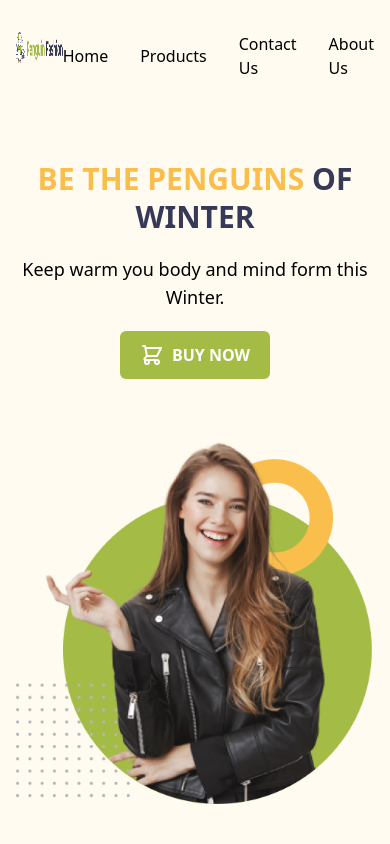
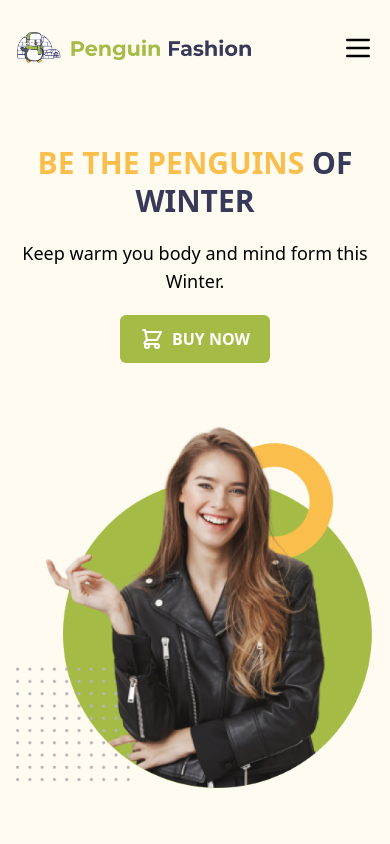
Before and after one commit to habiburrahman26/penguin-fasion-tailwind, a plain HTML site: page index.html in a window 390 px wide. Shown: the top 844 px of the page. Drawn offline with nearby package versions, Linux system fonts and the light colour scheme.

Commit message:
add navigation hide in small screen

```diff
--- a/index.html
+++ b/index.html
@@ -28,11 +28,18 @@
   <body>
     <header class="p-4 bg-headercolor lg:h-screen mb-16">
       <!-- navigation start -->
-      <nav class="container mx-auto flex justify-between mb-10 pt-4">
+      <nav class="container mx-auto flex justify-between items-center mb-10 pt-4">
         <div>
           <img src="images/logo.png" alt="penguin logo" class="h-8" />
         </div>
-        <ul class="flex items-center space-x-8">
+
+        <!-- menu icon -->
+        <svg xmlns="http://www.w3.org/2000/svg" class="h-8 w-8 md:hidden" fill="none" viewBox="0 0 24 24" stroke="currentColor">
+          <path stroke-linecap="round" stroke-linejoin="round" stroke-width="2" d="M4 6h16M4 12h16M4 18h16" />
+        </svg>
+
+        <!-- nav-list -->
+        <ul class="md:flex md:items-center md:space-x-8 hidden">
           <li><a href="#">Home</a></li>
           <li><a href="#">Products</a></li>
           <li><a href="#">Contact Us</a></li>
@@ -386,5 +393,9 @@
         </div>
       </section>
     </main>
+
+    <footer class="p-4 text-center border-t-2">
+      <p class="font-light">&copy; 2022 by Habibur Rahman. All rights reserved.</p>
+    </footer>
   </body>
 </html>
```
